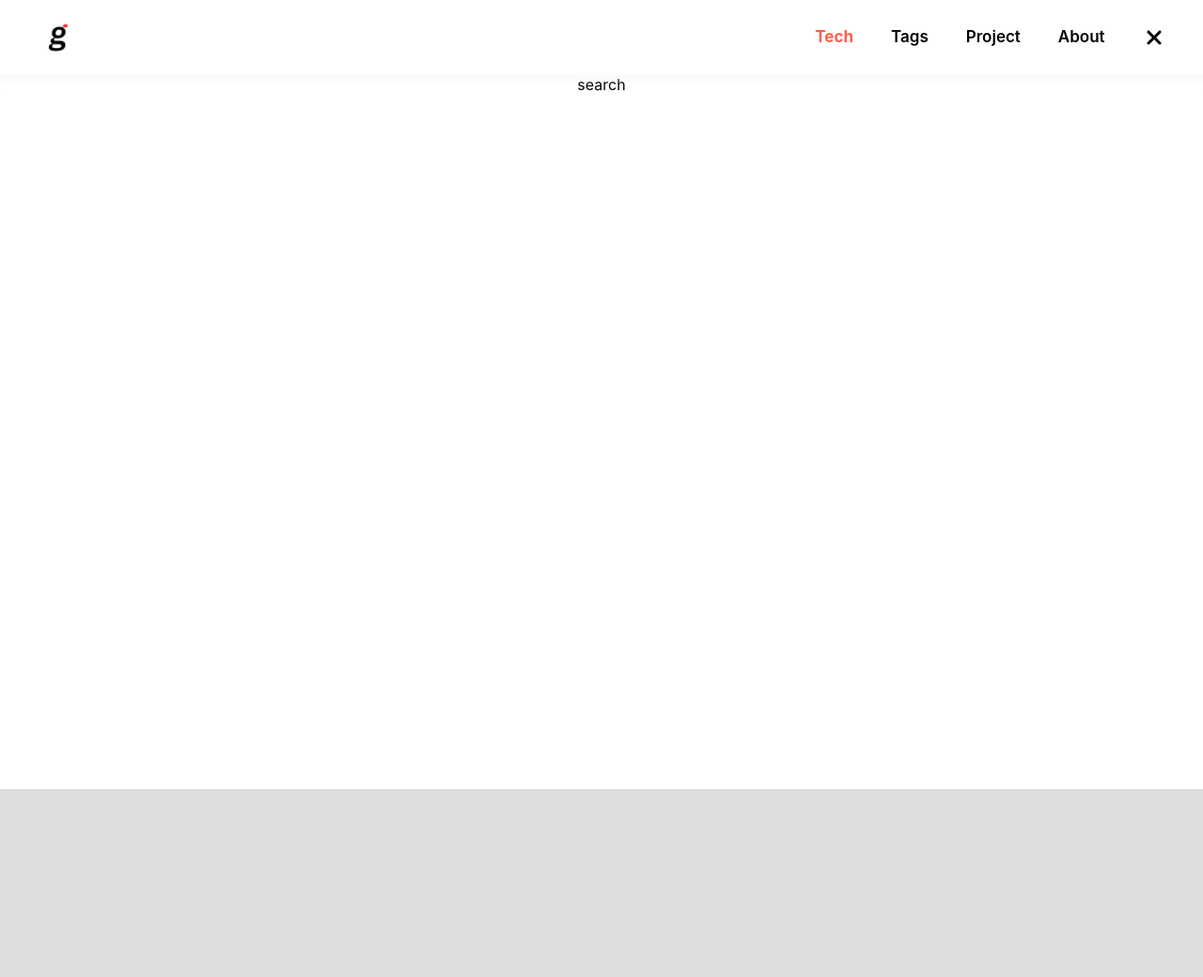
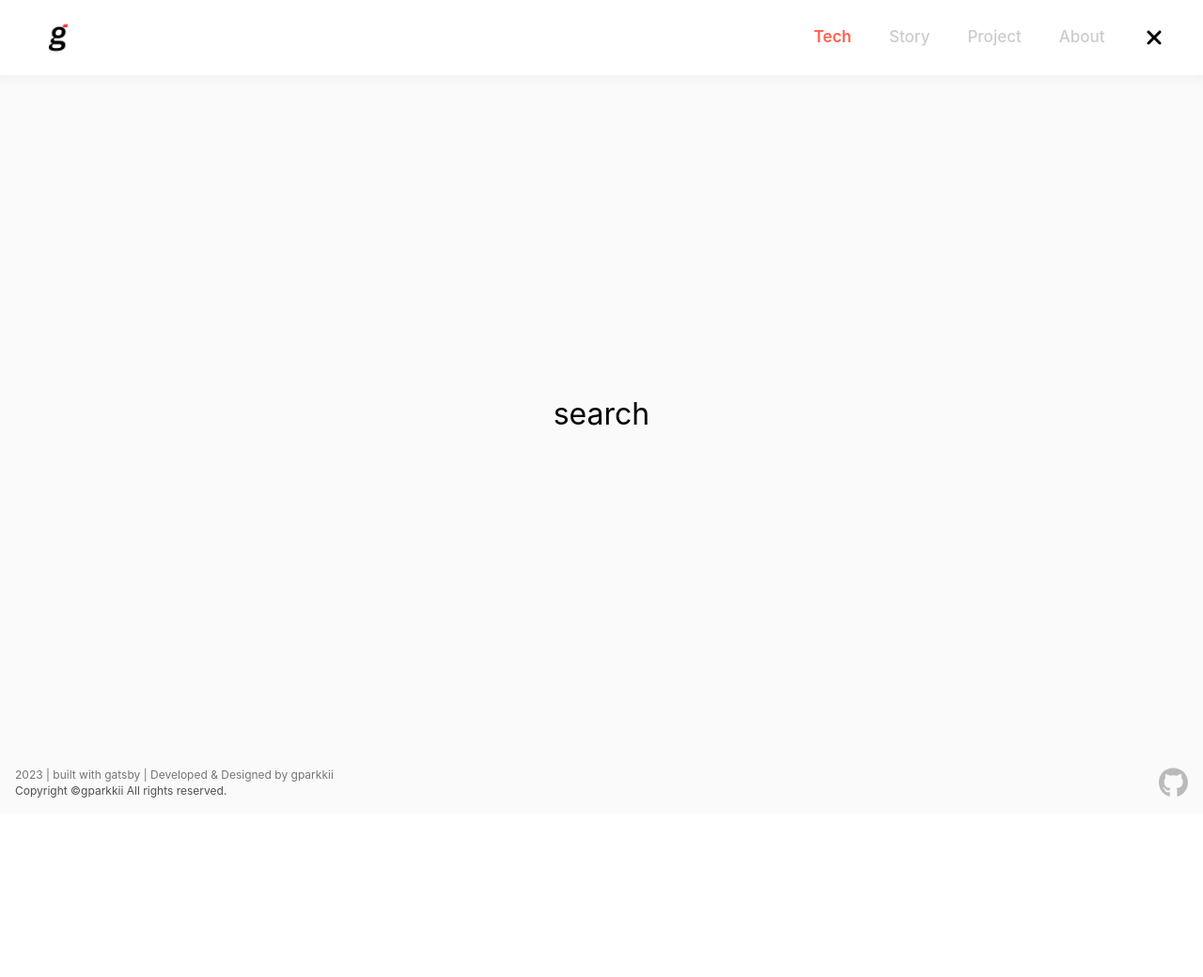
Before and after one commit to gparkkii/gparkkii.github.io, a Gatsby site: page /search in a window 1280 px wide. Shown: the whole page at 94% size. After the commit the page ends 866 px from the top, so only its background shows below. Built offline with nearby package versions, Linux system fonts and the light colour scheme; Gatsby itself is replaced by a stand-in of ours.

Commit message:
add: footer

```diff
--- a/src/components/Blog/BlogHeader.tsx
+++ b/src/components/Blog/BlogHeader.tsx
@@ -74,7 +74,7 @@ const BlogHeader = ({ selectedTag }: BlogHeaderProps) => {
           </Link>
           <Headline>#{selectedTag}</Headline>
         </HeadlineWrapper>
-        <BlogFilter />
+        {/* <BlogFilter /> */}
       </HeadlineContainer>
       <BlogHeaderDivider />
     </BlogHeaderWrapper>
--- a/src/components/Icon.tsx
+++ b/src/components/Icon.tsx
@@ -2,13 +2,15 @@ import React from 'react';
 import { FontAwesomeIcon } from '@fortawesome/react-fontawesome';
 import { faXmark, faSearch, faBars } from '@fortawesome/free-solid-svg-icons';
 import styled from '@emotion/styled';
+import { faGithub } from '@fortawesome/free-brands-svg-icons';
 
-type IconType = 'cancel' | 'search' | 'menu';
+type IconType = 'cancel' | 'search' | 'menu' | 'github';
 
 const CustomIcon = {
   cancel: faXmark,
   search: faSearch,
   menu: faBars,
+  github: faGithub,
 } as const;
 
 type IconSizeType = 'xs' | 'sm' | 'md' | 'lg' | 'xl';
--- a/src/components/Navigation/Footer.tsx
+++ b/src/components/Navigation/Footer.tsx
@@ -1,21 +1,49 @@
 import styled from '@emotion/styled';
 import React from 'react';
+import Icon from '../Icon';
+import { Link } from 'gatsby';
 
 const FooterLayout = styled.footer`
   width: 100%;
-  height: 200px;
-  background-color: #ddd;
   padding: 16px;
-  margin-top: 40px;
 
   display: flex;
   flex-direction: row;
   align-items: center;
-  justify-content: center;
+  justify-content: space-between;
+
+  background-color: ${props => props.theme.colors.light[50]};
+`;
+
+const LicenseTypo = styled.p<{ bold?: boolean }>`
+  ${props => props.theme.fonts.type.caption};
+  color: ${props =>
+    props.bold ? props.theme.colors.dark[150] : props.theme.colors.light[800]};
+`;
+
+const IconWrapper = styled.div`
+  opacity: 0.25;
+  &:hover {
+    opacity: 1;
+  }
 `;
 
 const Footer = () => {
-  return <FooterLayout />;
+  return (
+    <FooterLayout>
+      <div>
+        <LicenseTypo>
+          2023 | built with gatsby | Developed & Designed by gparkkii
+        </LicenseTypo>
+        <LicenseTypo bold>Copyright ©gparkkii All rights reserved.</LicenseTypo>
+      </div>
+      <Link to="https://github.com/gparkkii">
+        <IconWrapper>
+          <Icon icon="github" size="md" />
+        </IconWrapper>
+      </Link>
+    </FooterLayout>
+  );
 };
 
 export default Footer;
--- a/src/components/Navigation/Header.tsx
+++ b/src/components/Navigation/Header.tsx
@@ -80,14 +80,14 @@ const DesktopMenu = ({ path }: { path: string }) => {
     <>
       <NavMenuBox>
         <NavMenu title="Tech" active={true} />
-        <NavMenu title="Tags" active={false} />
-        <NavMenu title="Project" active={false} />
-        <NavMenu title="About" active={false} />
+        <NavMenu title="Story" disabled={true} active={false} />
+        <NavMenu title="Project" disabled={true} active={false} />
+        <NavMenu title="About" disabled={true} active={false} />
       </NavMenuBox>
       <IconWrapper>
         {path !== PATH.search ? (
           <Link to={PATH.search}>
-            <Icon size="xs" icon="search" />
+            <Icon size="sm" icon="search" />
           </Link>
         ) : (
           <div onClick={() => navigate(-1)}>
--- a/src/components/Navigation/NavMenu.tsx
+++ b/src/components/Navigation/NavMenu.tsx
@@ -16,7 +16,7 @@ const StyledNav = styled.nav<{ active: boolean; disabled?: boolean }>`
       : props.active
       ? props.theme.lightTheme.text.primary
       : props.theme.lightTheme.text.black};
-  font-weight: ${props => (props.active ? 700 : 600)};
+  font-weight: ${props => (props.active ? 600 : 500)};
   cursor: pointer;
 
   &:hover {
--- /dev/null
+++ b/src/layout/SearchLayout.tsx
@@ -0,0 +1,44 @@
+import { Global, ThemeProvider } from '@emotion/react';
+import styled from '@emotion/styled';
+import React from 'react';
+import { globalStyle } from 'styles';
+import Footer from 'components/Navigation/Footer';
+import Header from 'components/Navigation/Header';
+import { theme } from 'theme/index';
+import { mediaQuery } from 'theme/breakpoints';
+
+const Body = styled.main`
+  display: flex;
+  flex-direction: column;
+  align-items: center;
+  justify-content: center;
+  width: 100%;
+  height: 100vh;
+  padding: 0px 40px;
+  padding-top: 80px;
+  margin: 0 auto;
+  background-color: ${({ theme }) => theme.colors.light[50]};
+
+  ${mediaQuery.sm} {
+    padding: 40px 0px;
+    padding-top: 72px;
+  }
+`;
+
+type SearchProps = {
+  path: string;
+  children: React.ReactNode;
+};
+
+const Search = ({ path, children }: SearchProps) => {
+  return (
+    <ThemeProvider theme={theme}>
+      <Global styles={globalStyle} />
+      <Header path={path} />
+      <Body>{children}</Body>
+      <Footer />
+    </ThemeProvider>
+  );
+};
+
+export default Search;
--- a/src/pages/search.tsx
+++ b/src/pages/search.tsx
@@ -1,9 +1,13 @@
 import React from 'react';
-import BaseLayout from 'layout/BaseLayout';
+import SearchLayout from 'layout/SearchLayout';
 import { PATH } from '../routes/path';
 
 const search = () => {
-  return <BaseLayout path={PATH.search}>search</BaseLayout>;
+  return (
+    <SearchLayout path={PATH.search}>
+      <h1>search</h1>
+    </SearchLayout>
+  );
 };
 
 export default search;
```
Also changed, not shown: src/images/icons/ic_cancel.png (deleted), src/images/icons/ic_menu.png (deleted), src/images/icons/ic_search.png (deleted).
